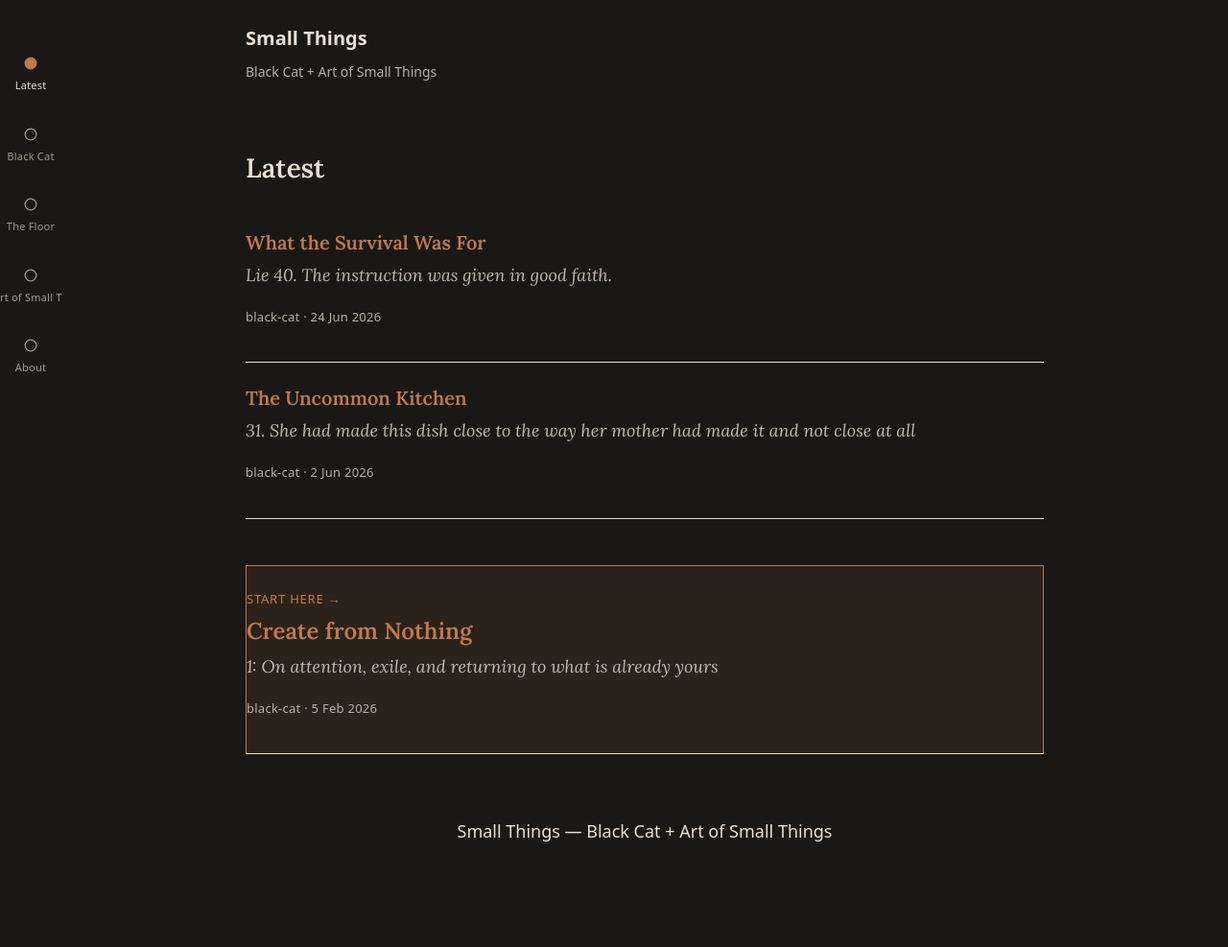
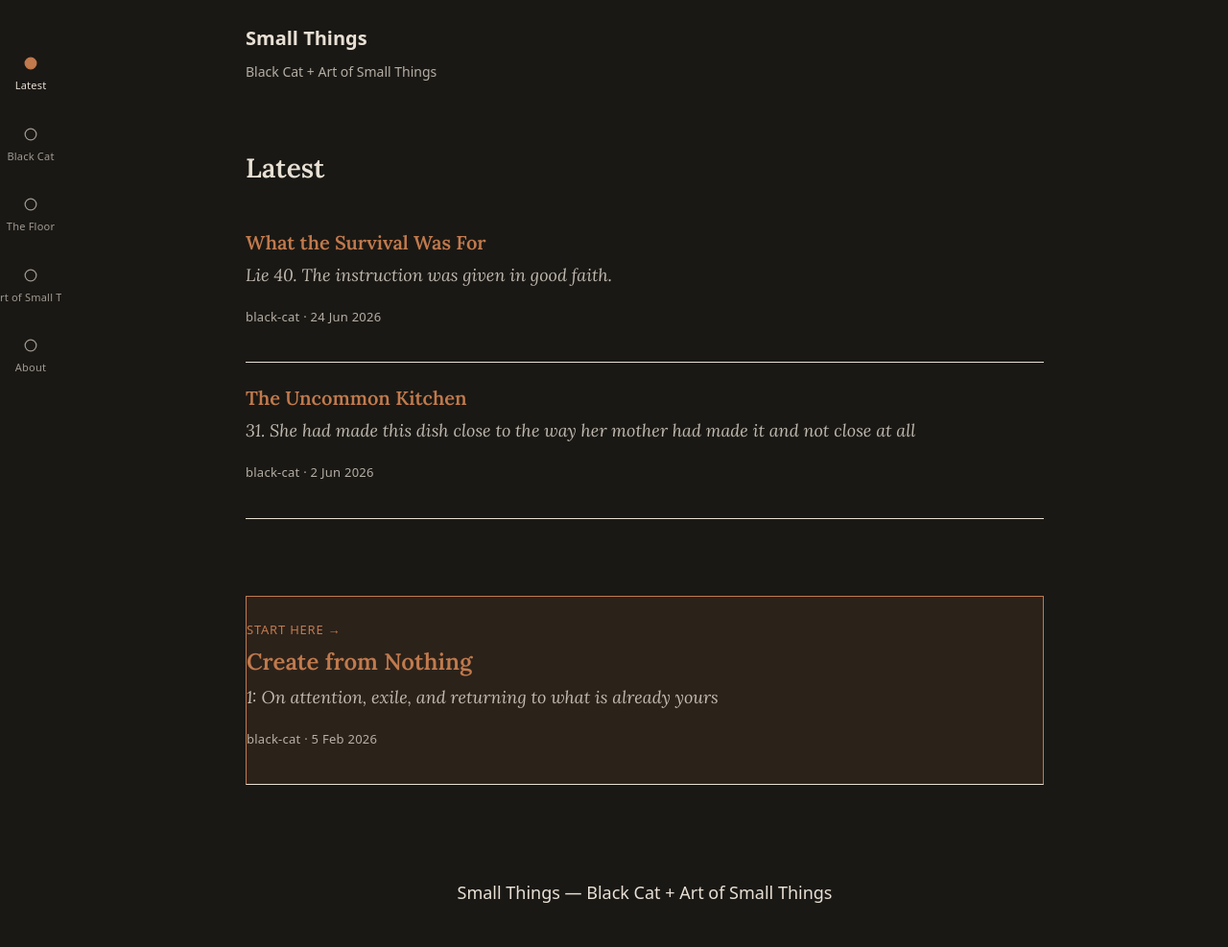
Before and after one commit to 2pix/small-things, a Jekyll site: the page built from index.html, in a window 1280 px wide. Shown: the whole page at 96% size. Built offline with Jekyll 4.4.1, drawn with Linux system fonts in a browser that asks for light colours; before the commit the page ends 923 px from its top, so only the background shows below that.

Commit message:
Add padding to the Start Here section

```diff
--- a/assets/css/style.css
+++ b/assets/css/style.css
@@ -113,6 +113,7 @@ a {
 
 .start-here {
   margin-top: var(--space-6);
+  padding: var(--space-4) 0;
 }
 
 .post-card--start-here {
```
